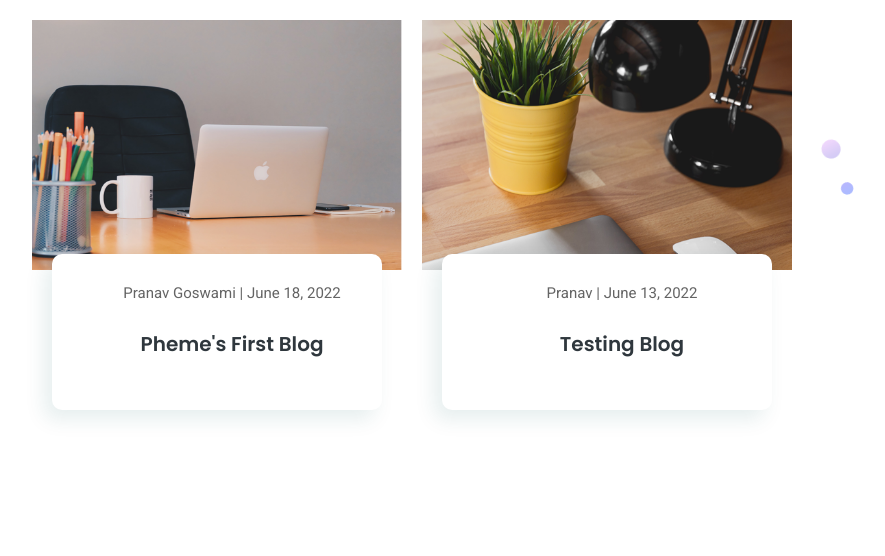
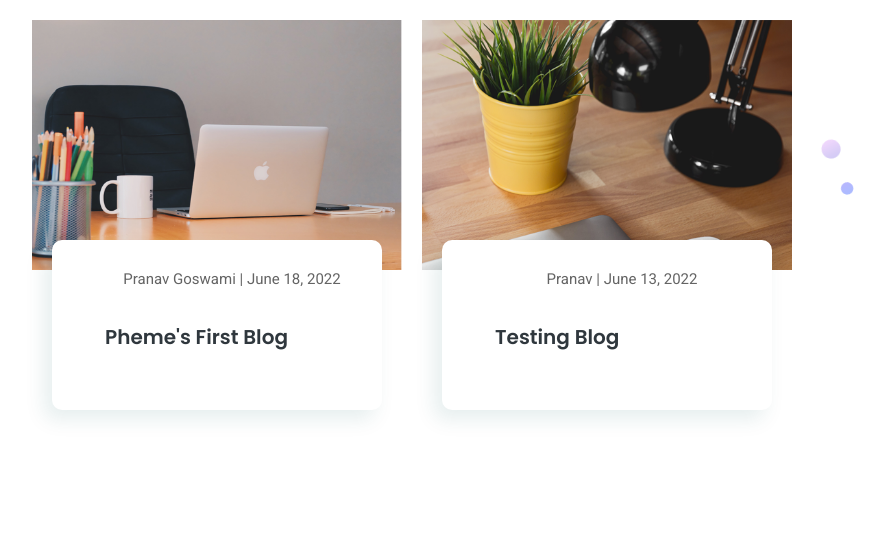
Before and after one commit to SanidhyaJohri/Pheme-Website, a Django app: page /blog in a window 1280 px wide. Shown: the part 325-881 px from the top of the page, without its empty margins (33-918 px from the left). Run offline with Django 3.2, Linux system fonts and the light colour scheme; data comes from the database, SQL or seed files in the repository; parts of the project's set-up code (start-up, migrations or seed data) failed here and were passed over; some libraries are stand-ins or nearby versions.

Commit message:
commit-blog-fixed-working

```diff
--- a/home/urls.py
+++ b/home/urls.py
@@ -11,7 +11,7 @@ urlpatterns = [
     path('Extra', views.Extra, name='Extra'),
     path('project_details', views.project, name='project_details'),
     path('eventsBlog', views.eventsBlog, name='eventsBlog'),
-    path('temp',views.temp, name='temp'),
+    path('blogDetail',views.blogDetail, name='blogDetail'),
     path('blog',views.BlogList.as_view(),name='blog'),
     path('event',views.EventList.as_view(),name='events'),
     path('<slug:slug>',views.EventDetail.as_view(),name='event_detail'),
--- a/home/views.py
+++ b/home/views.py
@@ -1,7 +1,8 @@
 from django.shortcuts import render, HttpResponse, redirect
-from django.http import response, HttpResponse
+from django.http import Http404, response, HttpResponse
 from .models import *
 from django.views import generic
+from django.views.decorators.csrf import csrf_exempt
 # Create your views here.
 def index(request):
 
@@ -101,5 +102,14 @@ class BlogDetail(generic.DetailView):
     model=Blog
     template_name="blogDetail.html"
 
-def temp(request):
-    return render(request,"blog.html")
+@csrf_exempt
+def blogDetail(request):
+    if(request.method=="POST"):
+        slug=request.POST.get('blogSlugId')
+        print(slug)
+        blog=Blog.objects.filter(blogSlug=slug)[0]
+
+        context={
+            "object":blog
+        }
+        return render(request,"blogDetail.html",context)
--- a/templates/blog.html
+++ b/templates/blog.html
@@ -36,7 +36,7 @@
     height: 300px; /* Should be removed. Only for demonstration */
     }
     .card-body{
-        padding: 25px 10px 29px 40px;
+        padding: 25px 10px 29px 10px;
         background-color: #fff;
         position: absolute;
         left: 20px;
@@ -44,6 +44,11 @@
         box-shadow: -7.552px 9.326px 20px 0px rgba(1, 84, 85, 0.1);
         border-radius: 10px;
         width: 330px;
+    }
+    .btn{
+        background-color:transparent;
+        border-color:transparent;
+        right:50%;
     }
 
     </style>
@@ -94,17 +99,24 @@
               </div>
             </div> -->
                 {% for blog in blog_list %}
+
                     <div class="column col-sm-6 col-lg-4 col-xl-4">
                     <div class="single-home-blog">
                         <div class="card">
                         <img src="media/{{blog.blogImg}}" class="card-img-top" width="400" height="250" alt="blog" />
+                        <form method="post" action="/blogDetail">
+
                             <div class="card-body">
                                 <p style="text-align:center;">{{blog.blogAuthor}} | {{blog.blogCreatedOn}}</p>
                                 <br>
-                    <a href="#">
+                                    <input type="hidden" value="{{blog.blogSlug}}" id="blogSlugId" name="blogSlugId">
+                                    <button class="btn" type="submit" href="/blogDetail"><a href="/blogDetail">
                                         <h5 class="card-title" style="text-align:center;">{{blog.blogTitle}}</h5>
                                         </a>
+                                    </button>
                             </div>
+                        </form>
+
                         </div>
                     </div>
                     </div>
```
Also changed, not shown: static/css/style.css. Lines whose indentation alone changed are shown as unchanged.
